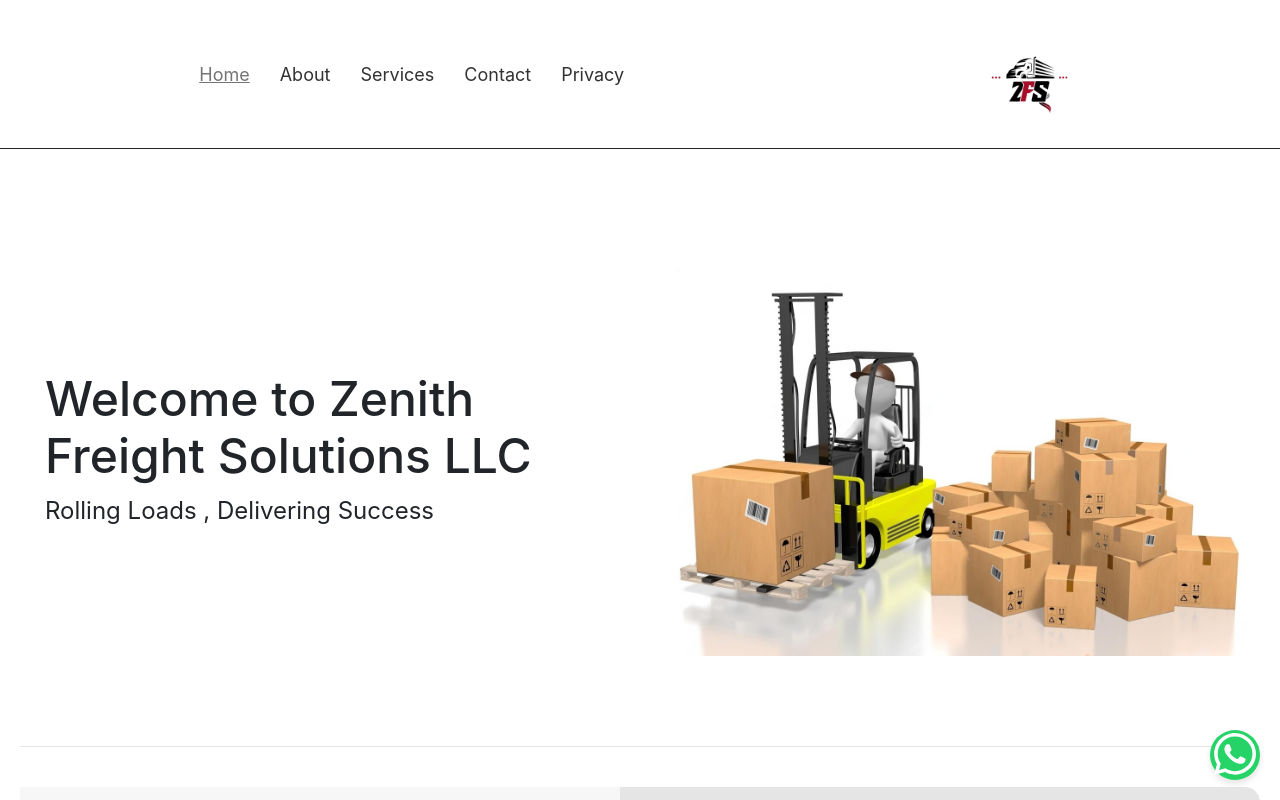
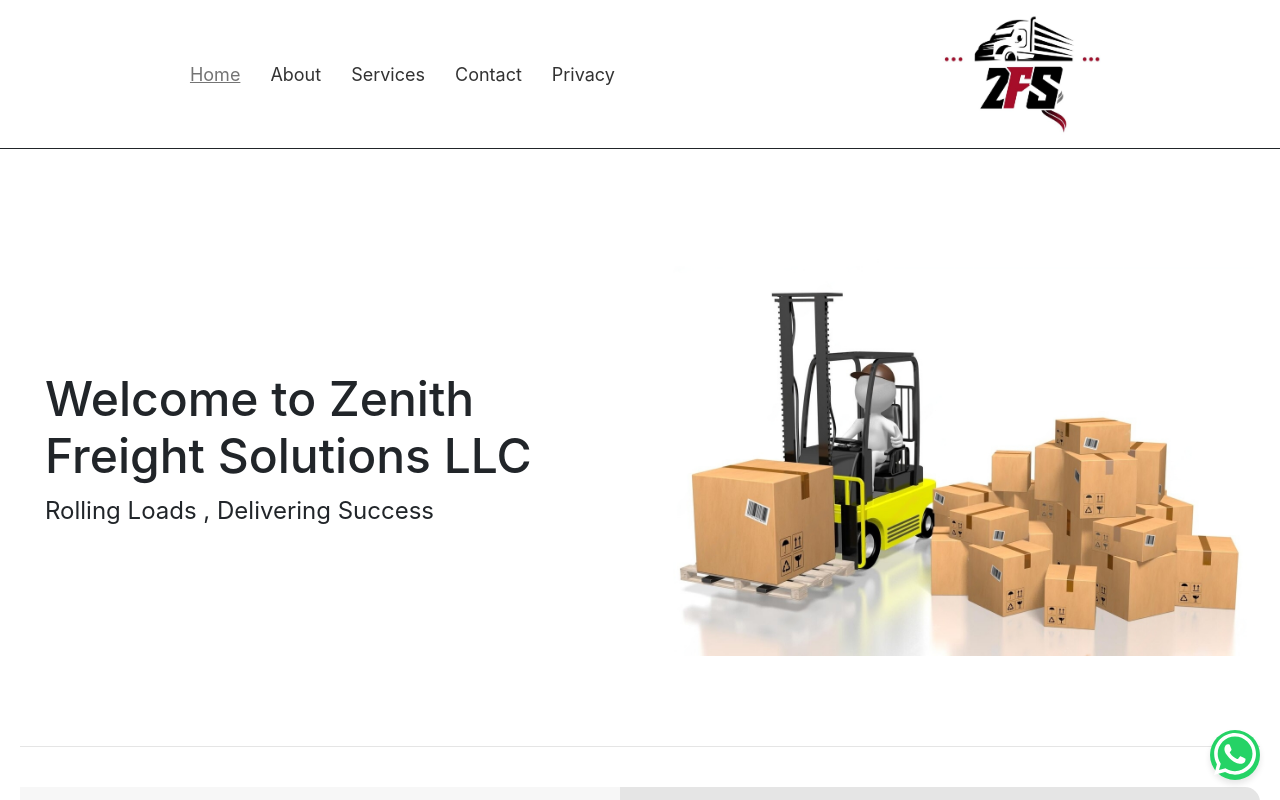
Before and after one commit to Zubi-pro/Dispatch-website, a React (Vite) app: page / in a window 1280 px wide. Shown: the top 800 px of the page. Built offline with nearby package versions, Linux system fonts and the light colour scheme.

Commit message:
Update Nav.jsx

```diff
--- a/components/Nav.jsx
+++ b/components/Nav.jsx
@@ -11,12 +11,7 @@
     setIsOpen(!isOpen);
   };
 
-  const scrollToPrivacyPolicy = () => {
-    const privacyPolicySection = document.getElementById('privacy-policy');
-    if (privacyPolicySection) {
-      privacyPolicySection.scrollIntoView({ behavior: 'smooth' });
-    }
-  };
+
 
   return (
     <>
@@ -31,7 +26,7 @@
 
         </div>
         <div className="nav-logo">
-          <img src="../Pics/logo.jpeg" alt="Logo" />
+          <img src="../Pics/logoNew.jpeg" alt="Logo" />
         </div>
         <div className={`hamburger ${isOpen ? 'open' : ''}`} onClick={toggleMenu}>
           <span></span>
```
